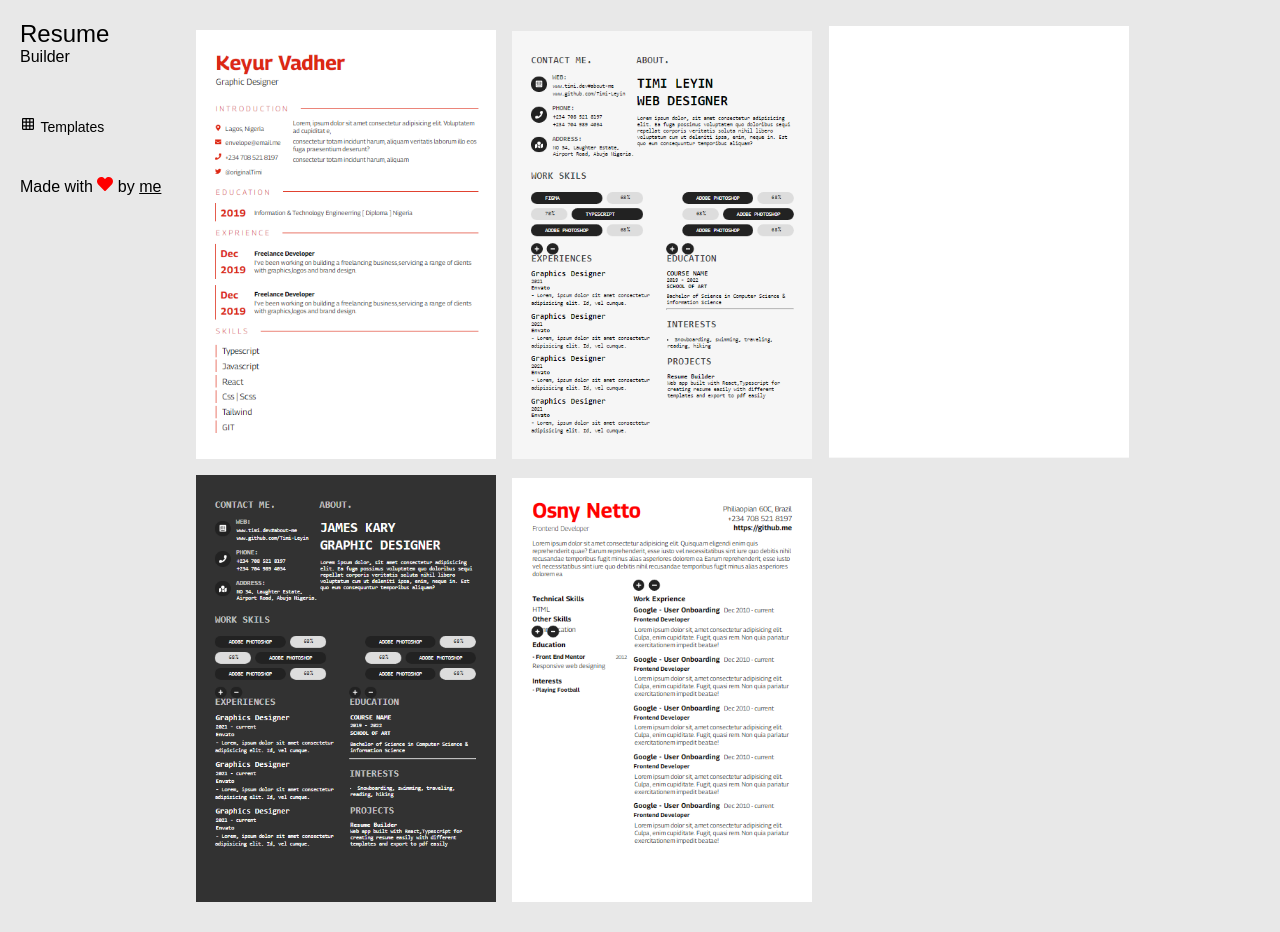
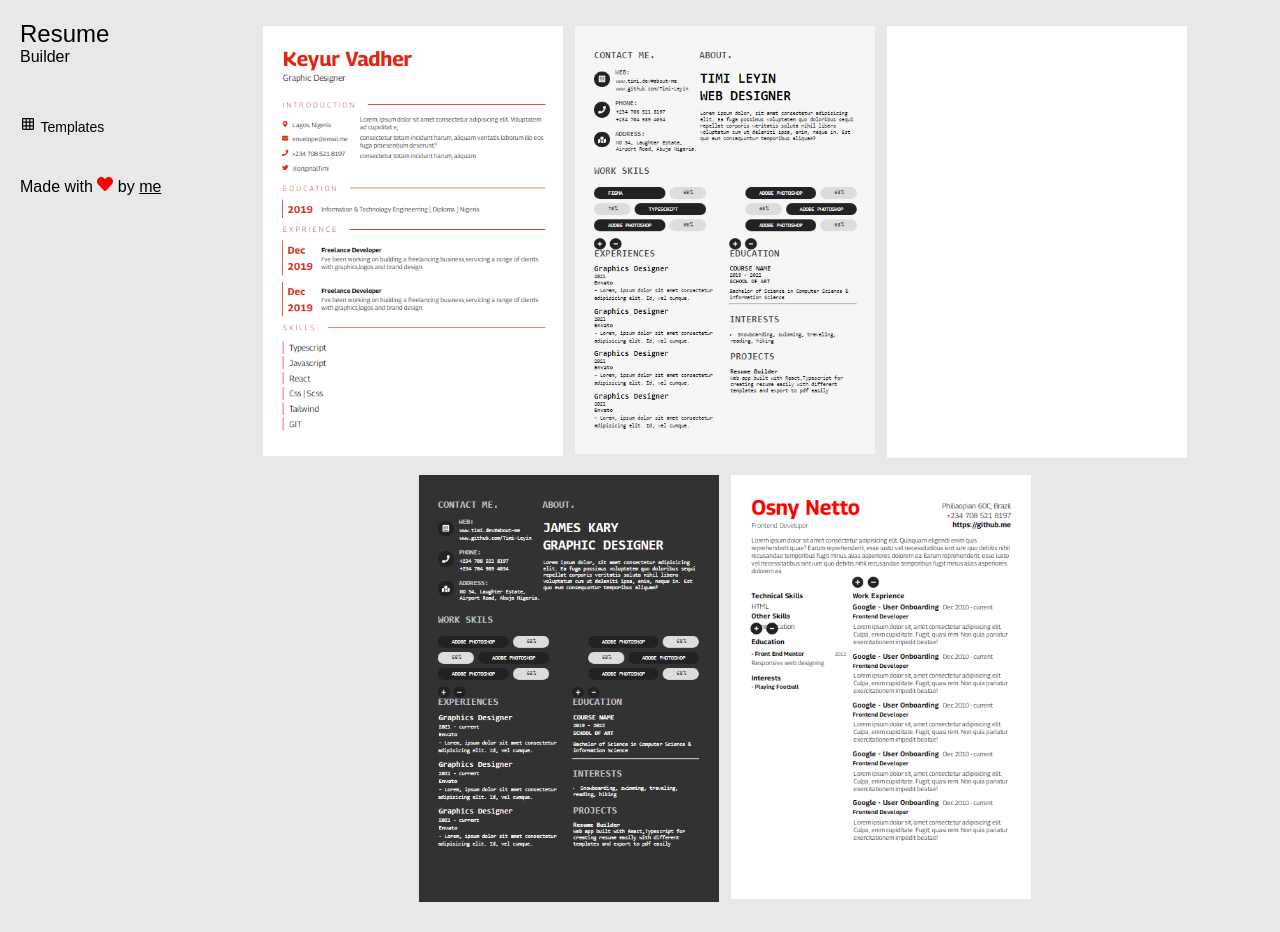
Before and after one commit to HopefulHeart2020/resume-builder, a React (Vite) app: page /templates in a window 1280 px wide. Built offline with nearby package versions, Linux system fonts and the light colour scheme; a web font is replaced by a local one.

Commit message:
fix templates layout

```diff
--- a/src/Pages/Templates/templates.scss
+++ b/src/Pages/Templates/templates.scss
@@ -6,6 +6,10 @@ flex-wrap: wrap;
 &>*{
 // transform: scale(.5);
 transform-origin: 0;
+display:flex;
+flex-wrap:wrap;
+place-content: center;
+
 img{
     width:300px;
     padding:6px;
```
